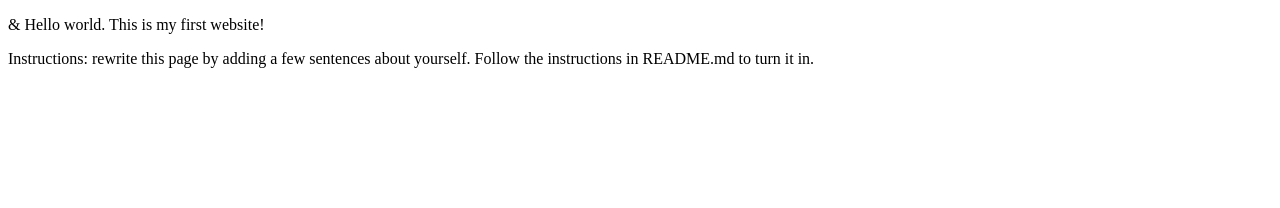
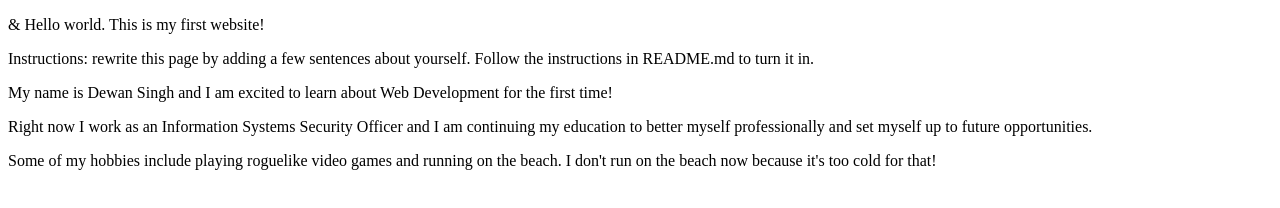
Before and after one commit to DewanSingh/webdev_lab1, a plain HTML site: page index.html in a window 1280 px wide. Drawn offline with Linux system fonts and the light colour scheme.

Commit message:
Update index.html
adding 3 <p> elements with information about myself

```diff
--- a/index.html
+++ b/index.html
@@ -7,5 +7,8 @@
 <body>
   <p>&amp; Hello world. This is my first website!</p>
   <p>Instructions: rewrite this page by adding a few sentences about yourself. Follow the instructions in README.md to turn it in.</p>
+  <p>My name is Dewan Singh and I am excited to learn about Web Development for the first time!<p>
+  <p>Right now I work as an Information Systems Security Officer and I am continuing my education to better myself professionally and set myself up to future opportunities.<p>
+  <p>Some of my hobbies include playing roguelike video games and running on the beach. I don't run on the beach now because it's too cold for that!<p>
 </body>
 </html>
```
